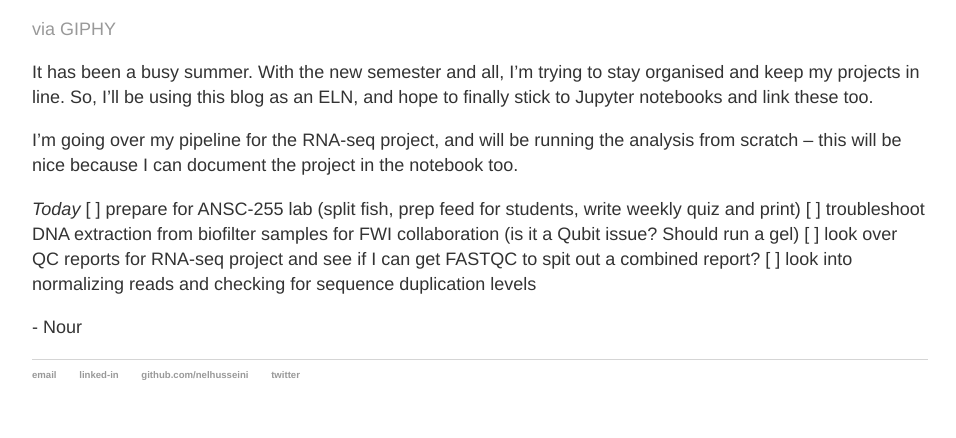
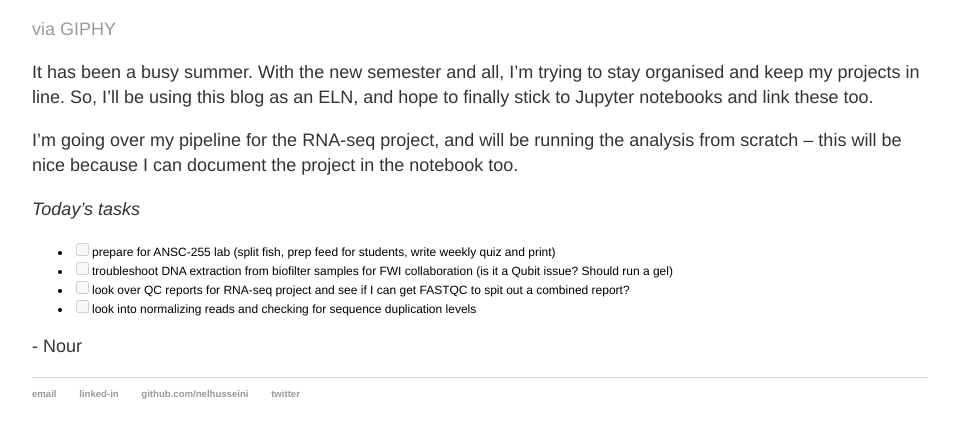
Before and after one commit to tinydeltas/nelhusseini.github.io, a Jekyll site: the page built from _posts/2021-09-15-back.md, in a window 1280 px wide, cut to the strip 517-976 px from the top of the page. Shown: the top 438 px of the strip, without its empty margins (160-1116 px from the left). Built offline with Jekyll 4.4.1, drawn with Linux system fonts in a browser that asks for light colours.

Commit message:
Update 2021-09-15-back.md

```diff
--- a/_posts/2021-09-15-back.md
+++ b/_posts/2021-09-15-back.md
@@ -10,10 +10,10 @@ It has been a busy summer. With the new semester and all, I'm trying to stay org
 
 I'm going over my pipeline for the RNA-seq project, and will be running the analysis from scratch -- this will be nice because I can document the project in the notebook too.
 
-*Today*
-[ ] prepare for ANSC-255 lab (split fish, prep feed for students, write weekly quiz and print)
-[ ] troubleshoot DNA extraction from biofilter samples for FWI collaboration (is it a Qubit issue? Should run a gel)
-[ ] look over QC reports for RNA-seq project and see if I can get FASTQC to spit out a combined report?
-[ ] look into normalizing reads and checking for sequence duplication levels
+*Today's tasks*
+- [ ] prepare for ANSC-255 lab (split fish, prep feed for students, write weekly quiz and print)
+- [ ] troubleshoot DNA extraction from biofilter samples for FWI collaboration (is it a Qubit issue? Should run a gel)
+- [ ] look over QC reports for RNA-seq project and see if I can get FASTQC to spit out a combined report?
+- [ ] look into normalizing reads and checking for sequence duplication levels
 
 \- Nour
```
